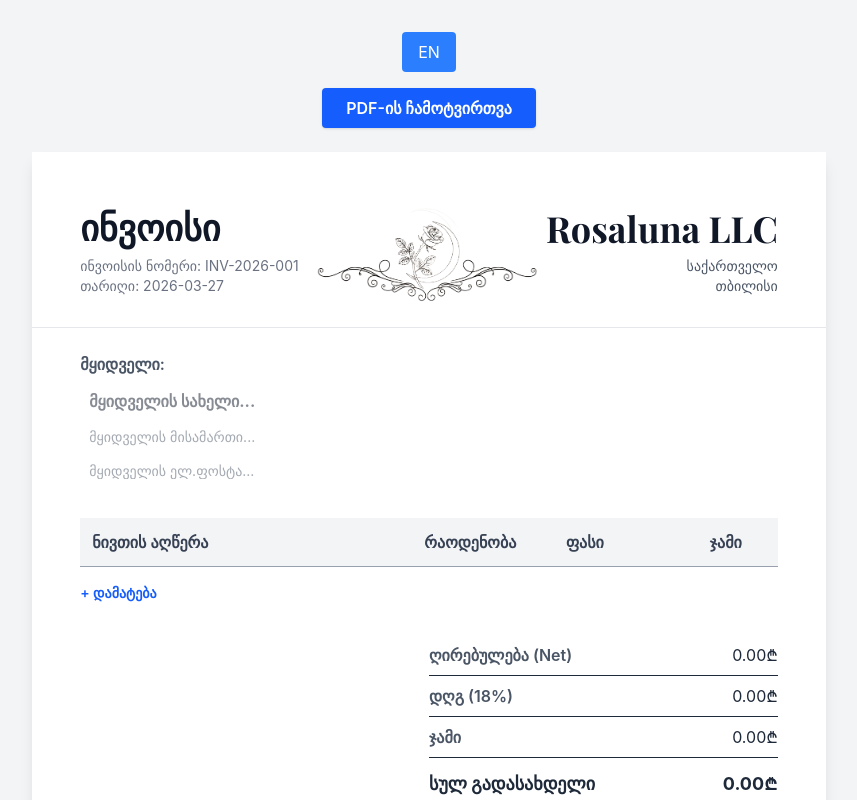
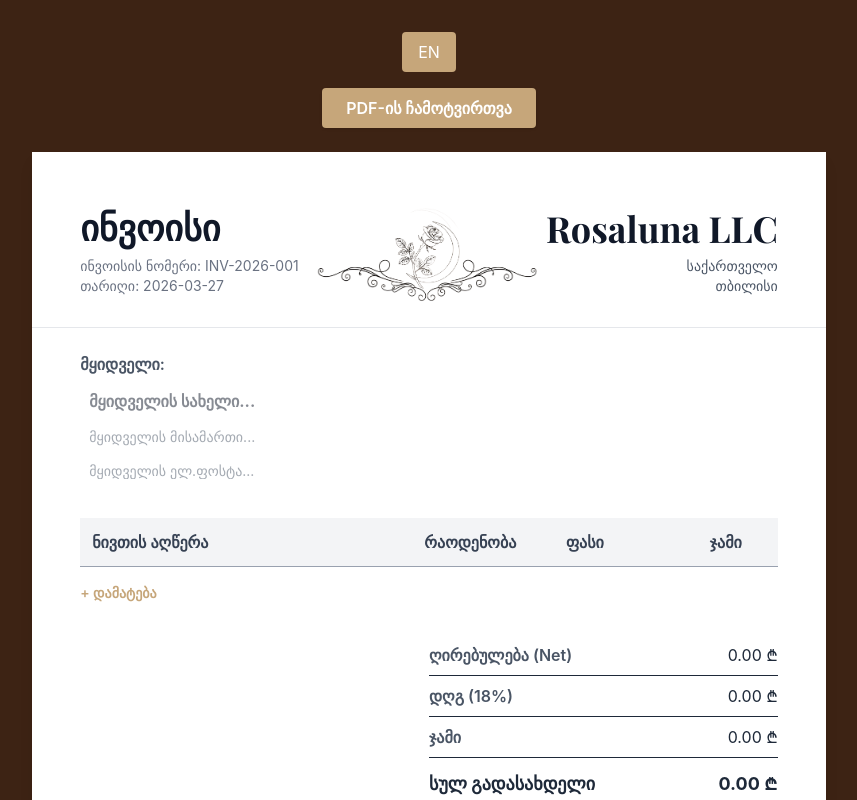
Before and after one commit to Ge0rgeM/invoice-app, a React (Vite) app: page / in a window 1280 px wide. Shown: the top 800 px of the page, without its empty margins (211-1068 px from the left). Built offline with nearby package versions, Linux system fonts and the light colour scheme; a web font is replaced by a local one.

Commit message:
Some UI imporvments

```diff
--- a/src/App.jsx
+++ b/src/App.jsx
@@ -3,7 +3,7 @@
 
 function App() {
   return (
-    <div className="App">
+    <div className="App origin-top scale-[0.55] min-[600px]:scale-75 min-[800px]:scale-100 w-full h-full">
       <Invoice />
     </div>
   )
--- a/src/Components/DownloadInvoice.jsx
+++ b/src/Components/DownloadInvoice.jsx
@@ -165,7 +165,7 @@
     return (
         <button
             onClick={handleDownloadPdf}
-            className="mb-6 px-6 py-2 bg-blue-600 text-white font-semibold rounded shadow hover:bg-blue-700 transition-colors cursor-pointer"
+            className="mb-6 px-6 py-2 bg-luxury-button text-white font-semibold rounded shadow hover:bg-luxury-button-hovered transition-colors cursor-pointer"
         >
             {buttonText}
         </button>
--- a/src/Components/ItemTable.jsx
+++ b/src/Components/ItemTable.jsx
@@ -85,12 +85,12 @@
 
                       className="w-full text-right bg-transparent outline-none appearance-none"
                     />
-                    <span className="ml-1 text-gray-500 select-none">₾</span>
+                    <span className="ml-1 select-none">₾</span>
                   </div>
                 </td>
                 <td className="p-3 text-right text-gray-700">
                   {/* Auto-calculated row total */}
-                  {(Number(item.quantity) * Number(String(item.price).replace(/,/g, ''))).toFixed(2)}₾
+                  {(Number(item.quantity) * Number(String(item.price).replace(/,/g, ''))).toFixed(2)} ₾
                 </td>
                 <td className="p-2 text-center no-print">
                   {/* Delete Button - Hidden in PDF */}
@@ -110,7 +110,7 @@
         {/* Add Row Button - Hidden in PDF */}
         <button
           onClick={handleAddItem}
-          className="no-print mb-8 text-sm text-blue-600 hover:text-blue-800 font-semibold flex items-center cursor-pointer"
+          className="no-print mb-8 text-sm text-luxury-button hover:text-luxury-button-hovered font-semibold flex items-center cursor-pointer"
         >
           {t("add_line_item")}
         </button>
--- a/src/Components/ToggleLanguage.jsx
+++ b/src/Components/ToggleLanguage.jsx
@@ -11,7 +11,7 @@
     return (
         <button
             onClick={toggleLanguage}
-            className="mb-4 px-4 py-2 bg-blue-500 text-white rounded hover:bg-blue-600 transition cursor-pointer"
+            className="mb-4 px-4 py-2 bg-luxury-button text-white rounded hover:bg-luxury-button-hovered transition cursor-pointer"
         >
             {t('switch_lang')}
         </button>
--- a/src/Invoice/Invoice.jsx
+++ b/src/Invoice/Invoice.jsx
@@ -17,7 +17,7 @@
   const footerRef = useRef(null);
 
   return (
-    <div className="min-h-screen bg-gray-100 p-8 flex flex-col items-center">
+    <div className="min-h-screen bg-luxury-brown p-8 flex flex-col items-center shadow-lg">
       {/*Toggle Language Button */}
       <ToggleLanguage />
       {/* Download Invoice Button */}
--- a/src/index.css
+++ b/src/index.css
@@ -4,6 +4,10 @@
 @theme {
   --font-montserrat: "Montserrat", sans-serif;
   --font-playfair: "Playfair Display", serif;
+
+  --color-luxury-brown: #3D2314;
+  --color-luxury-button: #C6A67A;
+  --color-luxury-button-hovered: #AF8E5F;
 }
 /* body  *{
     border: 1px dotted red;
```
Also changed, not shown: src/Components/AutoCalculate.jsx (+4 -4 lines).
